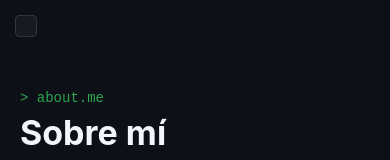
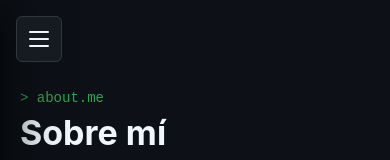
Before and after one commit to cristobaldp/Portfoliio-CristobalDelgado, a React (Vite) app: page /about in a window 390 px wide. Shown: the top 160 px of the page. Built offline with nearby package versions, Linux system fonts and the light colour scheme.

Commit message:
CSS responsive para que el usuario pueda intuir la navegacion de el portfolio

```diff
--- a/src/components/Navbar.css
+++ b/src/components/Navbar.css
@@ -1,3 +1,7 @@
+/* ==========================================================================
+   ESTILOS BASE: BARRA LATERAL (ESCRITORIO)
+   ========================================================================== */
+
 .sidebar {
   width: 280px;
   background-color: var(--bg-sidebar);
@@ -9,8 +13,8 @@
   display: flex;
   flex-direction: column;
   box-sizing: border-box;
-  z-index: 100;
-  transition: transform 0.3s ease;
+  z-index: 1000; /* Incrementado para asegurar prioridad visual */
+  transition: transform 0.3s cubic-bezier(0.4, 0, 0.2, 1);
 }
 
 .sidebar__header {
@@ -31,12 +35,13 @@
   display: flex;
   align-items: center;
   justify-content: center;
+  flex-shrink: 0;
 }
 
 .sidebar__avatar-img {
   width: 100%;
   height: 100%;
-  object-fit: cover; /* Hace que la foto no se deforme */
+  object-fit: cover;
 }
 
 .sidebar__identity {
@@ -76,12 +81,13 @@
   display: flex;
   align-items: center;
   gap: 12px;
-  padding: 10px 14px;
+  padding: 12px 16px; /* Ligeramente ampliado para mayor confort */
   color: var(--text-main);
   text-decoration: none;
   border-radius: 6px;
   font-size: 14px;
   transition: all 0.2s ease;
+  border-left: 3px solid transparent; /* Evita saltos visuales al activarse */
 }
 
 .nav-item:hover {
@@ -93,10 +99,13 @@
   background-color: var(--bg-card);
   color: var(--text-title);
   border-left: 3px solid var(--accent);
+  font-weight: 500;
 }
 
 .nav-item__icon {
   font-size: 16px;
+  width: 20px;
+  text-align: center;
 }
 
 .sidebar__footer {
@@ -120,22 +129,100 @@
   box-shadow: 0 0 8px var(--accent);
 }
 
-/* Hamburguesa móvil */
+/* Ocultar elementos de control móvil en versión de escritorio */
 .hamburger {
   display: none;
-  position: fixed;
-  top: 15px;
-  left: 15px;
-  z-index: 110;
-  background: var(--bg-sidebar);
-  border: 1px solid var(--border);
-  padding: 10px;
-  border-radius: 4px;
-  cursor: pointer;
 }
 
+.sidebar__overlay {
+  display: none;
+}
+
+/* ==========================================================================
+   MÓVIL Y TABLETS (RESPONSIVE ULTRA-INTUITIVO)
+   ========================================================================== */
+
 @media (max-width: 1024px) {
-  .hamburger { display: block; }
-  .sidebar { transform: translateX(-100%); }
-  .sidebar--open { transform: translateX(0); }
+  /* Ocultar la barra fuera de la pantalla de forma nativa */
+  .sidebar {
+    transform: translateX(-100%);
+    box-shadow: 20px 0 40px rgba(0, 0, 0, 0.5);
+    width: 290px;
+  }
+
+  /* Clase que activa React al pulsar el botón */
+  .sidebar--open {
+    transform: translateX(0);
+  }
+
+  /* Botón Hamburguesa Modernizado y Táctil */
+  .hamburger {
+    display: flex;
+    flex-direction: column;
+    justify-content: space-between;
+    position: fixed;
+    top: 16px;
+    left: 16px; /* Cambiado a la izquierda alineado simétricamente */
+    width: 46px;
+    height: 46px;
+    padding: 14px 12px;
+    z-index: 1100; /* Por encima de la barra lateral */
+    background: var(--bg-sidebar);
+    border: 1px solid var(--border);
+    border-radius: 6px;
+    cursor: pointer;
+    box-sizing: border-box;
+    transition: all 0.25s ease;
+  }
+
+  .hamburger:hover {
+    border-color: var(--text-main);
+    background-color: var(--bg-card);
+  }
+
+  /* Líneas internas de la hamburguesa */
+  .hamburger span {
+    display: block;
+    width: 100%;
+    height: 2px;
+    background-color: var(--text-title);
+    border-radius: 2px;
+    transition: transform 0.3s cubic-bezier(0.4, 0, 0.2, 1), opacity 0.25s ease;
+    transform-origin: left center;
+  }
+
+  /* Transformación interactiva a cruz (✕) */
+  .hamburger span.open:nth-child(1) {
+    transform: rotate(45deg) translate(2px, -1px);
+  }
+
+  .hamburger span.open:nth-child(2) {
+    width: 0%;
+    opacity: 0;
+  }
+
+  .hamburger span.open:nth-child(3) {
+    transform: rotate(-45deg) translate(2px, 1px);
+  }
+
+  /* Capa borrosa difuminada de fondo (Cierra al pulsar fuera) */
+  .sidebar__overlay {
+    display: block;
+    position: fixed;
+    top: 0;
+    left: 0;
+    right: 0;
+    bottom: 0;
+    background-color: rgba(0, 0, 0, 0.6);
+    backdrop-filter: blur(4px); /* Suavizado premium del fondo */
+    -webkit-backdrop-filter: blur(4px);
+    z-index: 999;
+    animation: fadeInOverlay 0.2s ease-out forwards;
+  }
 }
+
+/* Animación de entrada para el desenfoque del fondo móvil */
+@keyframes fadeInOverlay {
+  from { opacity: 0; }
+  to { opacity: 1; }
+}
```
